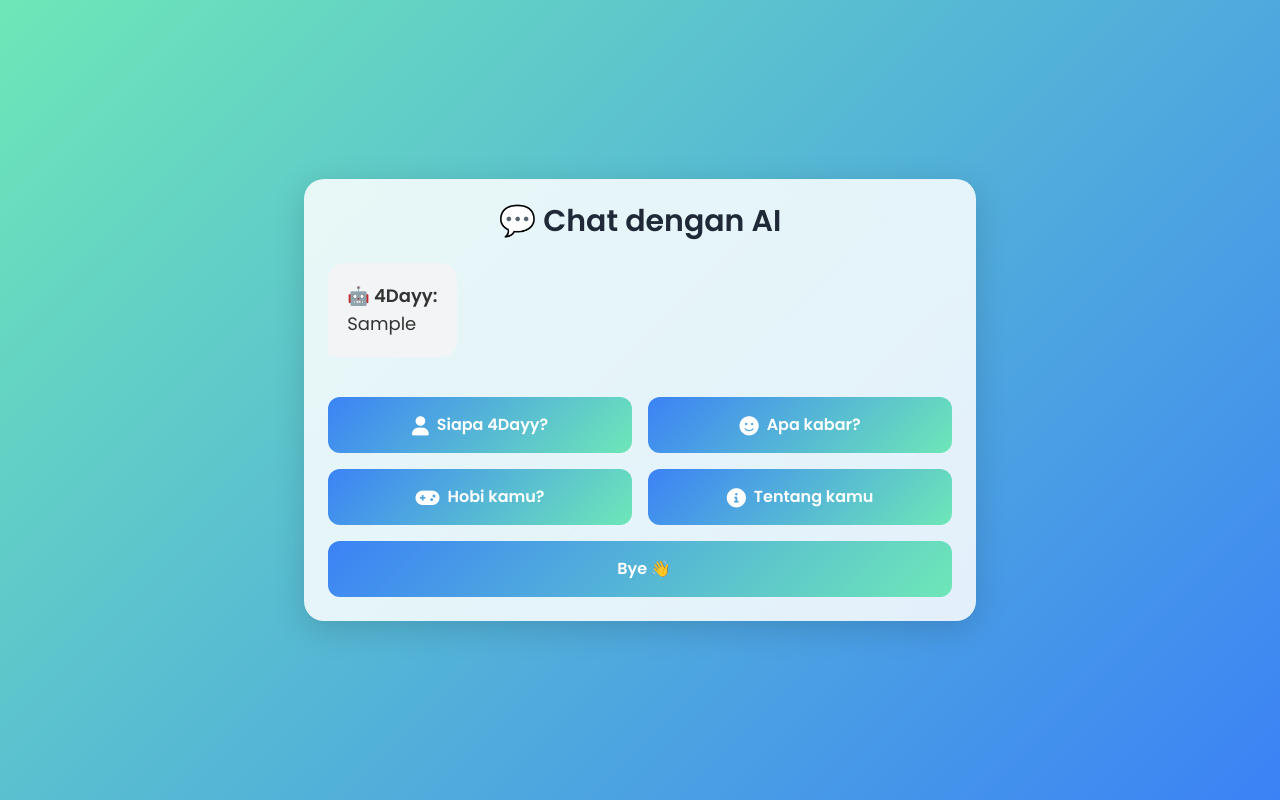
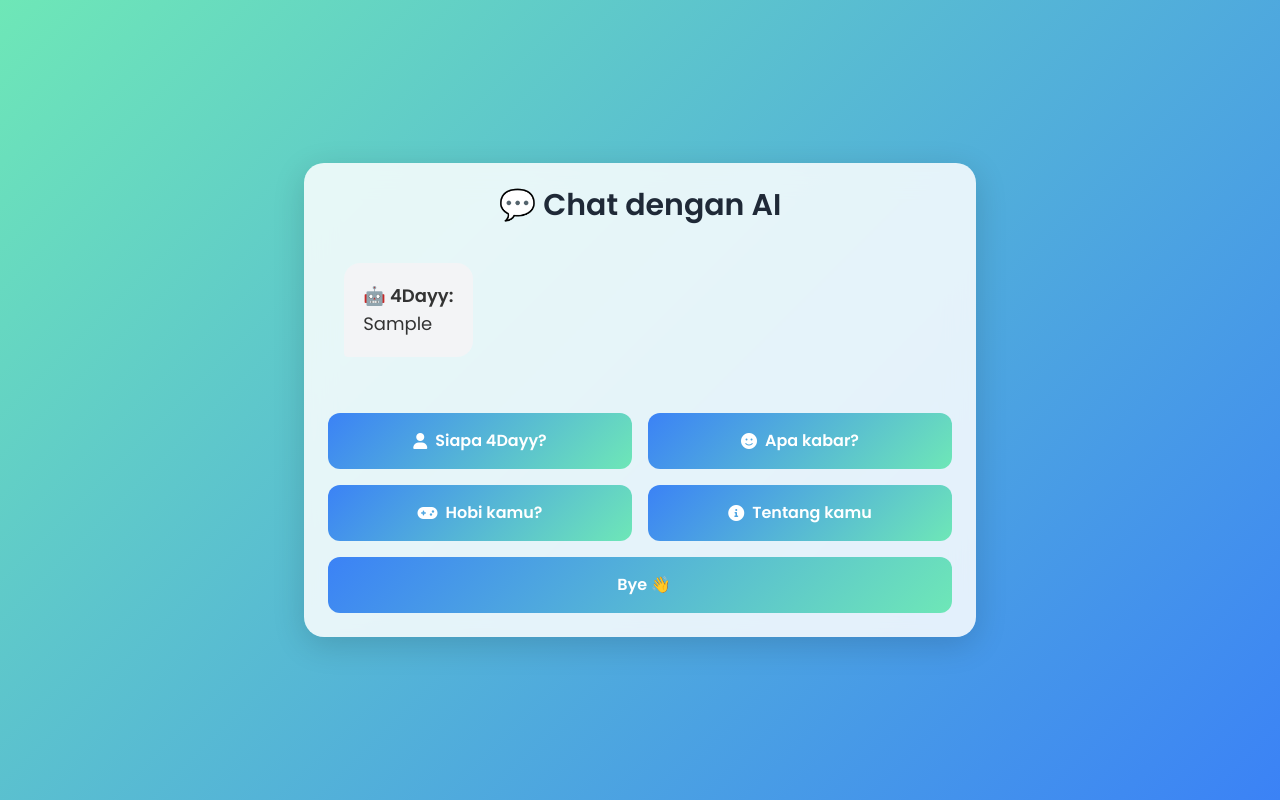
Before and after one commit to MisterRm/PlanetExplorer, a Flask app: template templates/interaction.html in a window 1280 px wide. Run offline with Flask 2, Linux system fonts and the light colour scheme; the template is opened without the code that fills it: most values are stand-ins (such as "Sample title", 1, 10 or a date in 2020).

Commit message:
Update interaction.html

```diff
--- a/templates/interaction.html
+++ b/templates/interaction.html
@@ -10,8 +10,7 @@
     <style>
         @import url('https://fonts.googleapis.com/css2?family=Poppins:wght@300;400;600&display=swap');
 
-        body {
-            background: linear-gradient(135deg, #6EE7B7, #3B82F6);
+        body {                                                                                                                                                                               background: linear-gradient(135deg, #6EE7B7, #3B82F6);
             font-family: 'Poppins', sans-serif;
         }
         .glassmorphism {
@@ -20,6 +19,14 @@
             border-radius: 20px;
             padding: 24px;
             box-shadow: 0 8px 32px rgba(0, 0, 0, 0.15);
+        }
+        .chat-container {
+            display: flex;
+            flex-direction: column;
+            gap: 1rem;
+            max-height: 60vh;
+            overflow-y: auto;
+            padding: 1rem;
         }
         .chat-bubble {
             max-width: 70%;
@@ -41,17 +48,6 @@
             align-self: flex-start;
             border-bottom-left-radius: 4px;
         }
-        .button-hover {
-            transition: transform 0.3s ease, box-shadow 0.3s ease;
-        }
-        .button-hover:hover {
-            transform: translateY(-4px);
-            box-shadow: 0 6px 18px rgba(0, 0, 0, 0.15);
-        }
-        @keyframes fadeIn {
-            from { opacity: 0; transform: translateY(10px); }
-            to { opacity: 1; transform: translateY(0); }
-        }
         .modern-button {
             display: flex;
             align-items: center;
@@ -72,8 +68,13 @@
             transform: translateY(-3px);
             box-shadow: 0 6px 15px rgba(0, 0, 0, 0.15);
         }
-        .modern-button i {
-            font-size: 1.2rem;
+        .modern-button:active {
+            transform: translateY(0);
+            box-shadow: 0 2px 8px rgba(0, 0, 0, 0.1);
+        }
+        @keyframes fadeIn {
+            from { opacity: 0; transform: translateY(10px); }
+            to { opacity: 1; transform: translateY(0); }
         }
     </style>
 </head>
@@ -83,7 +84,7 @@
 
         <!-- Respons Bot -->
         {% if bot_response %}
-            <div class="flex flex-col space-y-4">
+            <div class="chat-container">
                 <div class="chat-bubble bot-bubble">
                     <h3 class="text-lg font-semibold">🤖 4Dayy:</h3>
                     <p class="text-lg">{{ bot_response }}</p>
@@ -125,11 +126,9 @@
                     <button type="submit" name="user_choice" value="bye" class="modern-button col-span-2">
                         <i class="fas fa-hand-wave"></i>
                         <span>Bye 👋</span>
-                    </button>
-                </div>
+                    </button>                                                                                                                                                                    </div>
             </form>
         {% endif %}
-
     </div>
 </body>
 </html>
```
